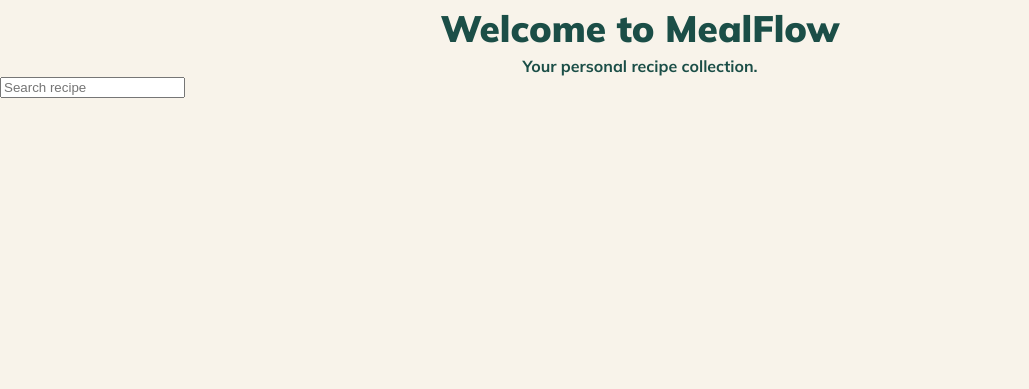
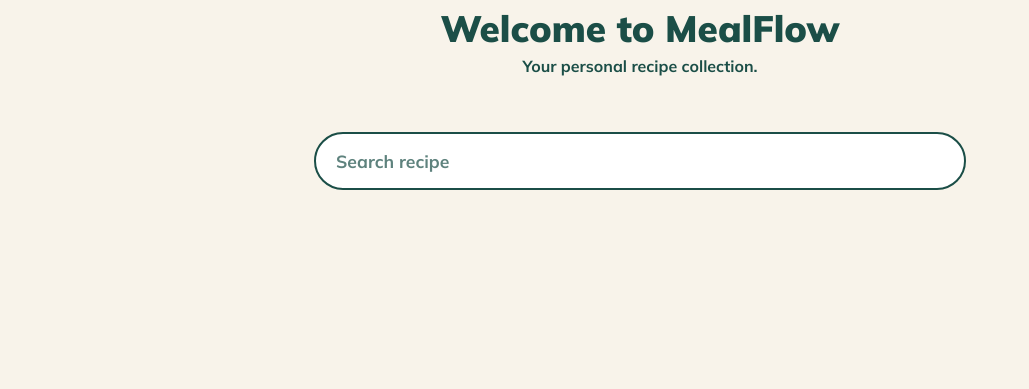
Before and after one commit to Fannyhenriques/milestone-project-3, a Django app: page / in a window 1280 px wide. Shown: the part 109-498 px from the top of the page, without its empty margins (0-1029 px from the left). Run offline with Django 4.2, Linux system fonts and the light colour scheme.

Commit message:
Style home page intro and search field

```diff
--- a/mealflow/static/mealflow/css/style.css
+++ b/mealflow/static/mealflow/css/style.css
@@ -86,6 +86,13 @@ img {
    LAYOUT
 ==================================== */
 
+/* containers */
+/* sections */
+.page-intro {
+	margin: 0 auto;
+	width: 80%;
+}
+
 /* ====================================
    HEADER
 ==================================== */
@@ -142,6 +149,52 @@ img {
    FORMS
 ==================================== */
 
+.recipe-search-section {
+	width: min(90%, 700px);
+	margin: 2rem auto;
+	padding: 1.5rem;
+	border-radius: 1.5rem;
+}
+
+.recipe-search-form {
+	display: flex;
+	flex-direction: column;
+	gap: 1.25rem;
+}
+
+.search-field {
+	display: flex;
+}
+
+.search-field input {
+	width: 100%;
+	padding: 1rem 1.25rem;
+	border: 2px solid var(--color-primary);
+	border-radius: 999px;
+	background-color: var(--color-surface);
+	color: var(--color-primary);
+	font-family: var(--font-primary);
+	font-weight: var(--font-weight-bold);
+	font-size: 1.1rem;
+}
+
+.search-field input::placeholder {
+	color: var(--color-primary);
+	font-weight: var(--font-weight-bold);
+	opacity: 0.7;
+	font-size: 1.1rem;
+}
+
+.search-field input:focus {
+	outline: none;
+	box-shadow: var(--color-primary);
+}
+
+input[type="search"]::-webkit-search-cancel-button {
+	cursor: pointer;
+	transform: scale(1.2);
+}
+
 /* ====================================
    CARDS
 ==================================== */
--- a/mealflow/templates/mealflow/home.html
+++ b/mealflow/templates/mealflow/home.html
@@ -31,6 +31,8 @@ Welcome to MealFlow - your personal recipe collection.
 				maxlength="75" spellcheck="false">
 		</div>
 
+	</form>
+</section>
 </section>
 
 {% endblock %}
```
